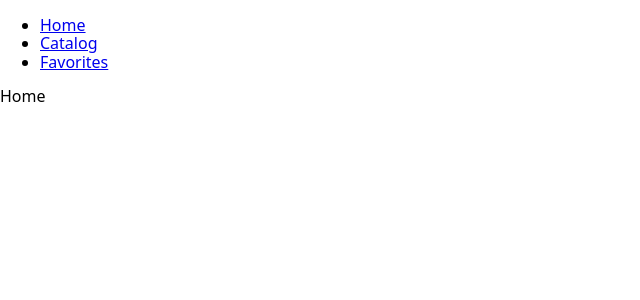
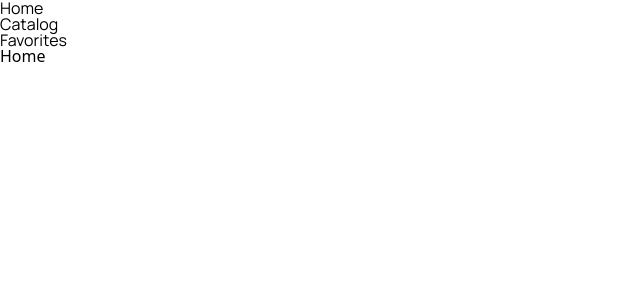
Before and after one commit to BerkovskiiAlex/car-rental, a React (Create React App) app: page / in a window 1280 px wide. Shown: the top 300 px of the page, without its empty margins (0-640 px from the left). Built offline with nearby package versions, Linux system fonts and the light colour scheme.

Commit message:
add reset.css

```diff
--- a/public/index.html
+++ b/public/index.html
@@ -13,6 +13,13 @@
     />
     <link rel="manifest" href="%PUBLIC_URL%/manifest.json" />
     <title>Car rental</title>
+    <link rel="preconnect" href="https://fonts.googleapis.com" />
+    <link rel="preconnect" href="https://fonts.gstatic.com" crossorigin />
+    <link
+      href="https://fonts.googleapis.com/css2?family=Manrope:wght@400;500;600&family=Montserrat:wght@400;600&display=swap"
+      rel="stylesheet"
+    />
+    <link rel="stylesheet" href="/reset.css" />
   </head>
   <body>
     <div id="root"></div>
--- /dev/null
+++ b/public/reset.css
@@ -0,0 +1,133 @@
+/* !Reset */
+html {
+  box-sizing: border-box;
+}
+
+*,
+*::after,
+*::before {
+  box-sizing: inherit;
+}
+
+body,
+h1,
+h2,
+h3,
+h4,
+h5,
+h6,
+p,
+ul,
+ol,
+li,
+figure,
+figcaption,
+blockquote,
+dl,
+dd {
+  margin: 0;
+
+}
+
+/* HTML5 display-role reset for older browsers */
+article,
+aside,
+details,
+figcaption,
+figure,
+footer,
+header,
+hgroup,
+menu,
+nav,
+section {
+  display: block;
+}
+
+ul,
+ol {
+  padding-left: 0;
+  list-style-type: none;
+  list-style: none;
+}
+
+html,
+body {
+  overflow-x: hidden;
+}
+
+html:focus-within {
+  scroll-behavior: smooth;
+}
+
+body {
+  min-height: 100vh;
+  text-rendering: optimizeSpeed;
+  line-height: 1;
+}
+
+ul,
+ol {
+  list-style: none;
+}
+
+a {
+  color: currentColor;
+}
+
+a[class] {
+  text-decoration: none;
+}
+
+a:not([class]) {
+  text-decoration-skip-ink: auto;
+  color: currentColor;
+}
+
+img,
+picture {
+  display: block;
+  max-width: 100%;
+  height: auto;
+  object-fit: cover;
+}
+
+article>*+* {
+  margin-top: 1em;
+}
+
+input,
+button,
+textarea,
+select {
+  font: inherit;
+}
+
+button {
+  cursor: pointer;
+  border: 0;
+  padding: 0;
+  background-color: transparent;
+}
+
+address {
+  font-style: normal;
+}
+
+blockquote,
+q {
+  quotes: none;
+}
+
+blockquote:before,
+blockquote:after,
+q:before,
+q:after {
+  content: '';
+  content: none;
+}
+
+table {
+  border-collapse: collapse;
+  border-spacing: 0;
+}
--- a/src/components/Layout/Layout.jsx
+++ b/src/components/Layout/Layout.jsx
@@ -2,6 +2,7 @@
 
 import React from "react";
 import { NavLink, Outlet } from "react-router-dom";
+import { StyledNav } from "./Layout.styled";
 
 export const Layout = () => {
   const pages = [
@@ -11,7 +12,7 @@ export const Layout = () => {
   ];
   return (
     <div>
-      <nav>
+      <StyledNav>
         <ul>
           {pages.map((page) => (
             <li key={page.title}>
@@ -19,7 +20,7 @@ export const Layout = () => {
             </li>
           ))}
         </ul>
-      </nav>
+      </StyledNav>
       <Outlet />
     </div>
   );
--- /dev/null
+++ b/src/components/Layout/Layout.styled.js
@@ -0,0 +1,8 @@
+/** @format */
+
+import { styled } from "styled-components";
+
+export const StyledNav = styled.nav`
+  width: 1440px;
+  font-family: Manrope;
+`;
```
